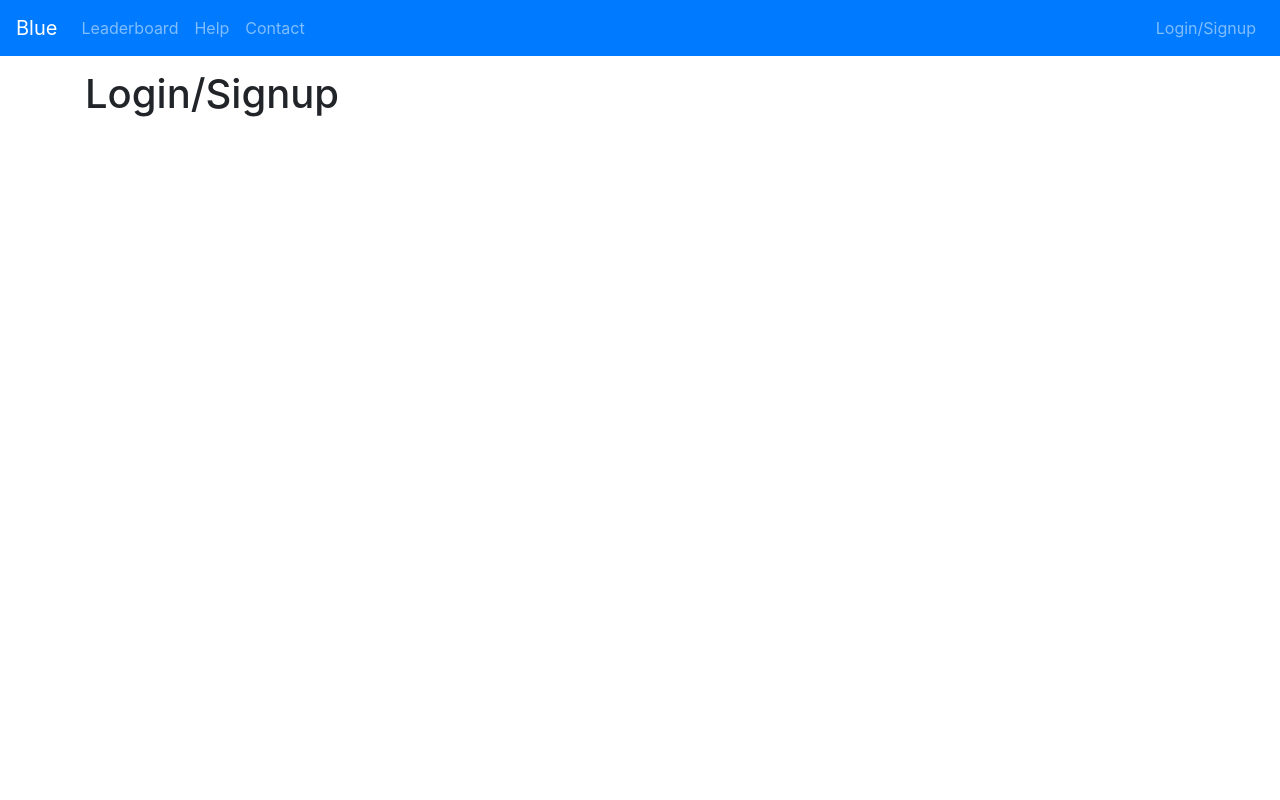
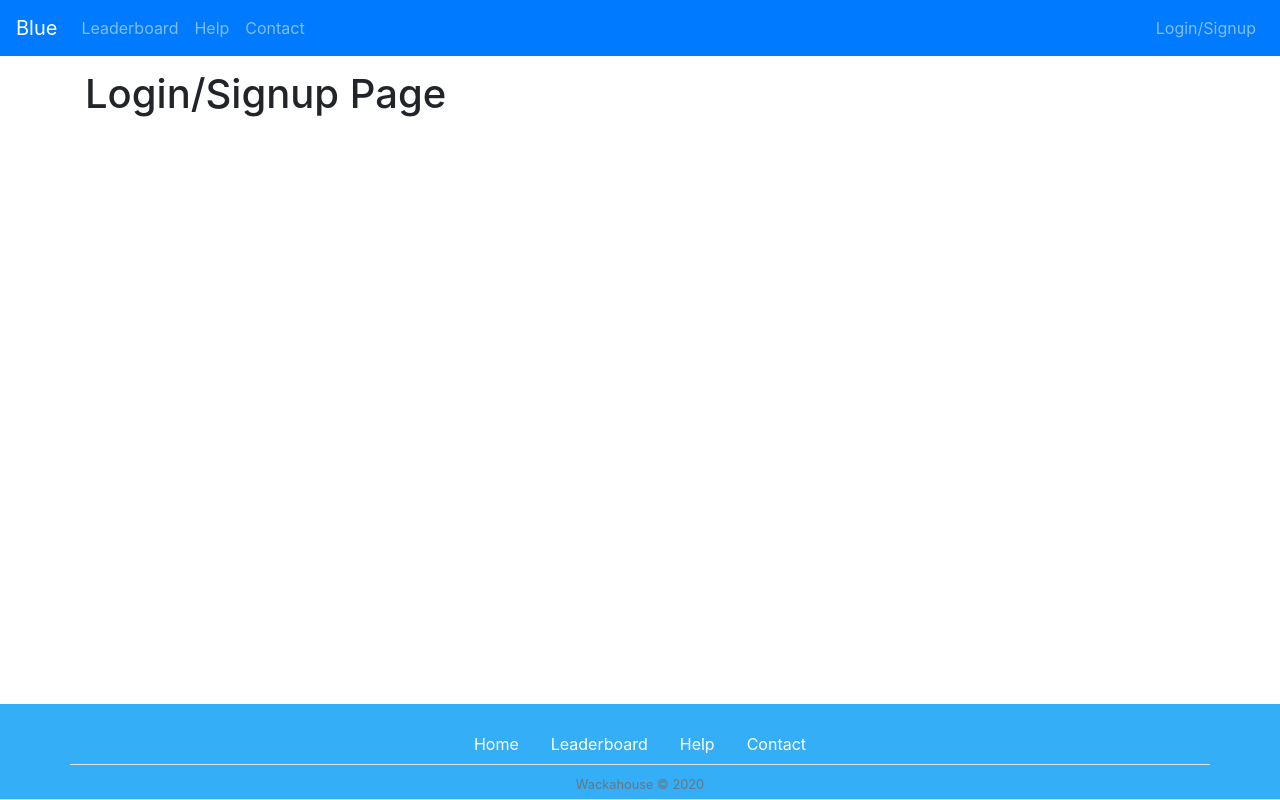
Before and after one commit to Wackahouse/blue, a React (Create React App) app in the folder blue_react/: page /login in a window 1280 px wide. Built offline with nearby package versions, Linux system fonts and the light colour scheme.

Commit message:
added a footer

```diff
--- a/blue_react/src/App.css
+++ b/blue_react/src/App.css
@@ -11,10 +11,6 @@
   .App-logo {
     animation: App-logo-spin infinite 20s linear;
   }
-}
-
-.content {
-  margin-top: 70px;
 }
 
 .App-header {
--- a/blue_react/src/App.js
+++ b/blue_react/src/App.js
@@ -4,11 +4,11 @@
 import logo from './logo.svg';
 import './App.css';
 import Navbar from './components/Navbar';
-import 'jquery';
+import Footer from './components/Footer';
 
 function Home() {
   return (
-    <div className="content container">
+    <div className="container">
       <h1>Home Page</h1>
     </div>
   )
@@ -16,7 +16,7 @@
 
 function Leaderboard() {
   return (
-    <div className="content container">
+    <div className="container">
       <h1>Leaderboard Page</h1>
     </div>
   )
@@ -24,7 +24,7 @@
 
 function Help() {
   return (
-    <div className="content container">
+    <div className="container">
       <h1>Help page</h1>
     </div>
   )
@@ -32,7 +32,7 @@
 
 function Contact() {
   return (
-    <div className="content container">
+    <div className="container">
       <h1>Contact us Page</h1>
     </div>
   )
@@ -40,8 +40,8 @@
 
 function Login() {
   return (
-    <div className="content container">
-      <h1>Login/Signup</h1>
+    <div className="container">
+      <h1>Login/Signup Page</h1>
     </div>
   )
 }
@@ -58,6 +58,7 @@
         <Route path='/login' component={Login} exact/>
         <Redirect to='/' />
       </Switch>
+      <Footer />
     </BrowserRouter>
   );
 }
--- /dev/null
+++ b/blue_react/src/components/Footer.css
@@ -0,0 +1,18 @@
+footer {
+  margin-top: 20px;
+  background-color: #5BAFF1;
+  padding-bottom: 5px;
+}
+footer a {
+  color: white;
+}
+footer div {
+  padding-top: 10px;
+}
+.social-media {
+  margin-right: 20px;
+  font-size: 30px;
+}
+.social-media:hover {
+  font-color: white;
+}
--- /dev/null
+++ b/blue_react/src/components/Footer.js
@@ -0,0 +1,24 @@
+import React, { Component } from 'react';
+import './Footer.css';
+
+class Footer extends Component {
+	render() {
+		return (
+			<footer className="footer light-blue border-bottom fixed-bottom">
+		      <div class="container">
+		        <div class="row border-bottom justify-content-center">
+		          <a class="column nav-link" href="home">Home</a>
+		          <a class="column nav-link" href="leaderboard">Leaderboard</a>
+		          <a class="column nav-link" href="help">Help</a>
+		          <a class="column nav-link" href="contact">Contact</a>
+		        </div>
+		        <div class="row justify-content-center">
+		          <small class="text-muted">Wackahouse © 2020</small>
+		        </div>
+		      </div>
+		    </footer>
+    	);
+	}
+}
+
+export default Footer;
--- a/blue_react/src/components/Navbar.js
+++ b/blue_react/src/components/Navbar.js
@@ -1,4 +1,5 @@
 import React, { Component } from 'react';
+import './Navbar.css';
 
 class Navbar extends Component {
 	render() {
```
